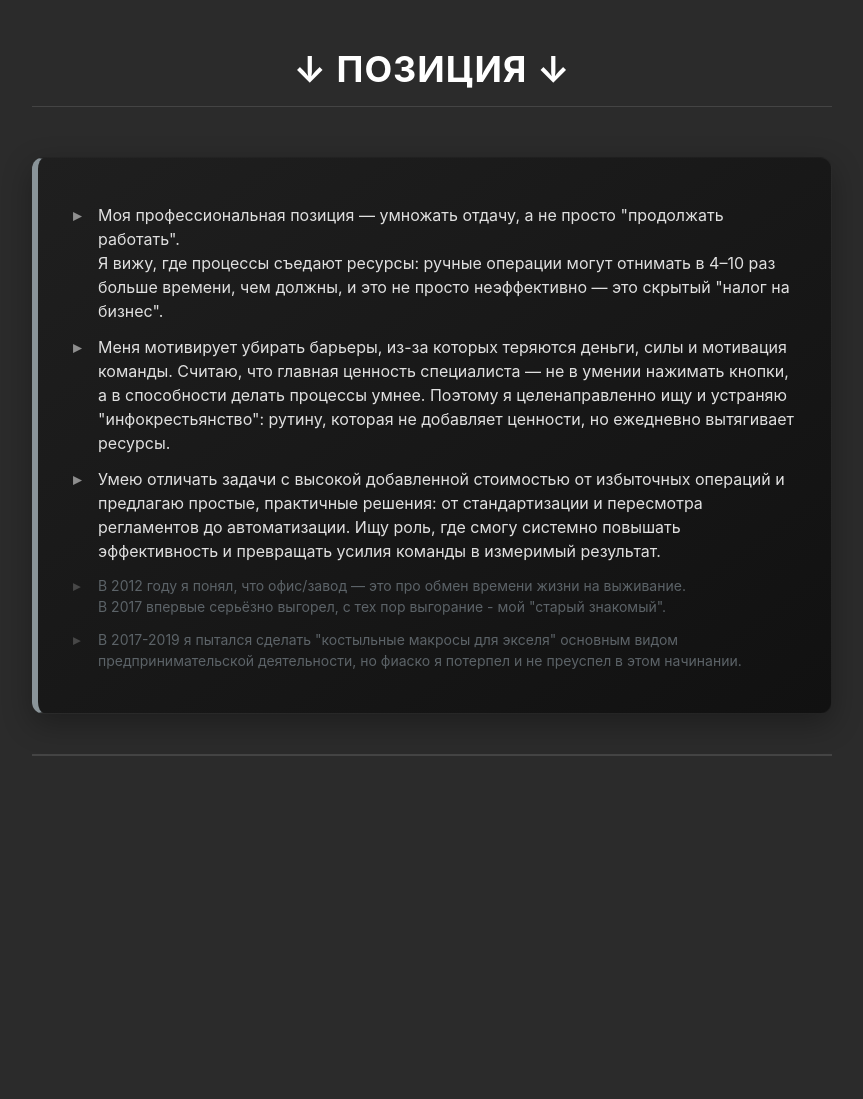
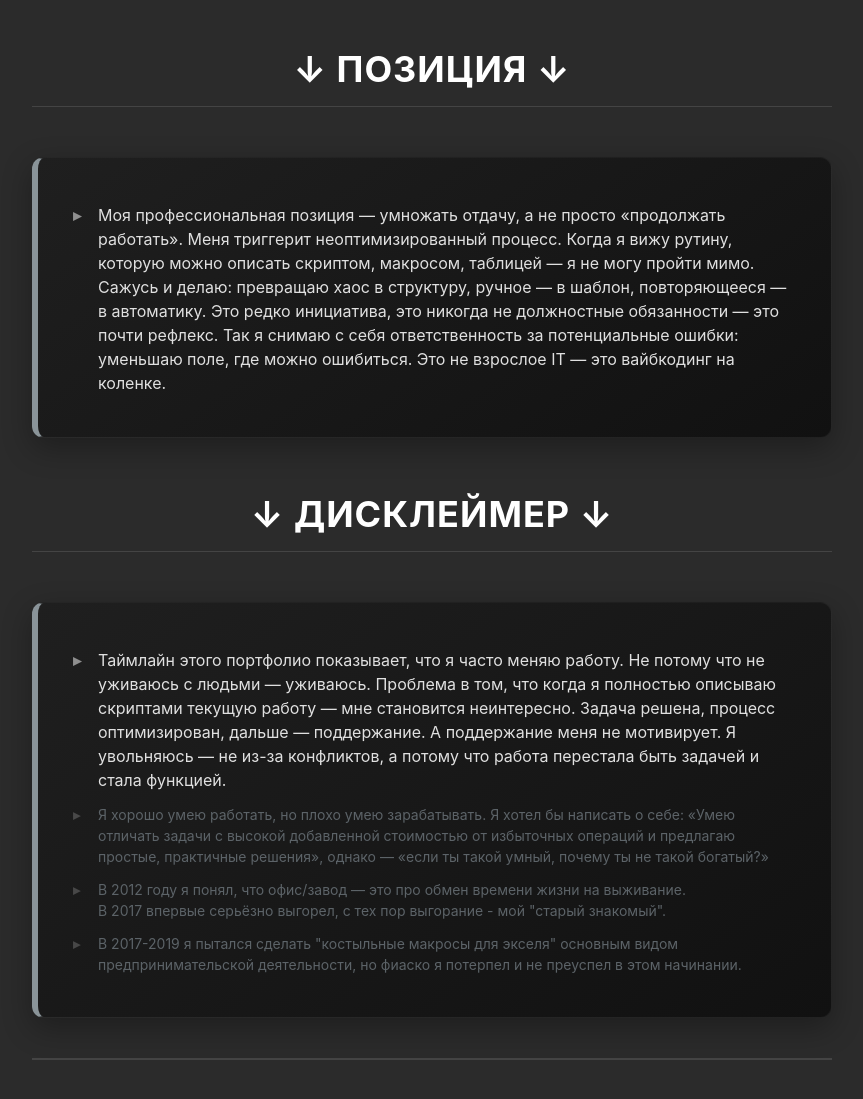
Before and after one commit to wgzzik/cv, a plain HTML site: page index.html in a window 1280 px wide. Shown: the part 5436-6535 px from the top of the page, without its empty margins (208-1071 px from the left). Before the commit the page ends 6242 px from the top, so only its background shows below. Drawn offline with Linux system fonts and the light colour scheme.

Commit message:
Update index.html

```diff
--- a/index.html
+++ b/index.html
@@ -586,11 +586,22 @@
                 <div class="block-header">
                 </div>
                 <ul>
-                    <li>Моя профессиональная позиция — умножать отдачу, а не просто "продолжать работать".<br>Я вижу, где процессы съедают ресурсы: ручные операции могут отнимать в 4–10 раз больше времени, чем должны, и это не просто неэффективно — это скрытый "налог на бизнес".</li>
-		<li>Меня мотивирует убирать барьеры, из-за которых теряются деньги, силы и мотивация команды. Считаю, что главная ценность специалиста — не в умении нажимать кнопки, а в способности делать процессы умнее. Поэтому я целенаправленно ищу и устраняю "инфокрестьянство": рутину, которая не добавляет ценности, но ежедневно вытягивает ресурсы.</li>
-		<li>Умею отличать задачи с высокой добавленной стоимостью от избыточных операций и предлагаю простые, практичные решения: от стандартизации и пересмотра регламентов до автоматизации. Ищу роль, где смогу системно повышать эффективность и превращать усилия команды в измеримый результат.</li>
-<li class="final-muted">В 2012 году я понял, что офис/завод — это про обмен времени жизни на выживание.<br>В 2017 впервые серьёзно выгорел, с тех пор выгорание - мой "старый знакомый".<br></li>
-<li class="final-muted">В 2017-2019 я пытался сделать "костыльные макросы для экселя" основным видом предпринимательской деятельности, но фиаско я потерпел и не преуспел в этом начинании.<br></li>
+                    <li> Моя профессиональная позиция — умножать отдачу, а не просто «продолжать работать». Меня триггерит неоптимизированный процесс. Когда я вижу рутину, которую можно описать скриптом, макросом, таблицей — я не могу пройти мимо. Сажусь и делаю: превращаю хаос в структуру, ручное — в шаблон, повторяющееся — в автоматику. Это редко инициатива, это никогда не должностные обязанности — это почти рефлекс. Так я снимаю с себя ответственность за потенциальные ошибки: уменьшаю поле, где можно ошибиться. Это не взрослое IT — это вайбкодинг на коленке.
+                </ul>
+            </div>
+        </div>
+
+			        <div class="container" style="gap: 30px;">
+            <h2 class="h2-title" style="margin-top: 0;"><br>↓ ДИСКЛЕЙМЕР ↓</h2>
+
+            <div class="scroll-block final-block visible">
+                <div class="block-header">
+                </div>
+                <ul>
+					<li> Таймлайн этого портфолио показывает, что я часто меняю работу. Не потому что не уживаюсь с людьми — уживаюсь. Проблема в том, что когда я полностью описываю скриптами текущую работу — мне становится неинтересно. Задача решена, процесс оптимизирован, дальше — поддержание. А поддержание меня не мотивирует. Я увольняюсь — не из-за конфликтов, а потому что работа перестала быть задачей и стала функцией.
+					<li class="final-muted">Я хорошо умею работать, но плохо умею зарабатывать. Я хотел бы написать о себе: «Умею отличать задачи с высокой добавленной стоимостью от избыточных операций и предлагаю простые, практичные решения», однако — «если ты такой умный, почему ты не такой богатый?»
+					<li class="final-muted">В 2012 году я понял, что офис/завод — это про обмен времени жизни на выживание.<br>В 2017 впервые серьёзно выгорел, с тех пор выгорание - мой "старый знакомый".<br></li>
+					<li class="final-muted">В 2017-2019 я пытался сделать "костыльные макросы для экселя" основным видом предпринимательской деятельности, но фиаско я потерпел и не преуспел в этом начинании.<br></li>
                 </ul>
             </div>
         </div>
```
